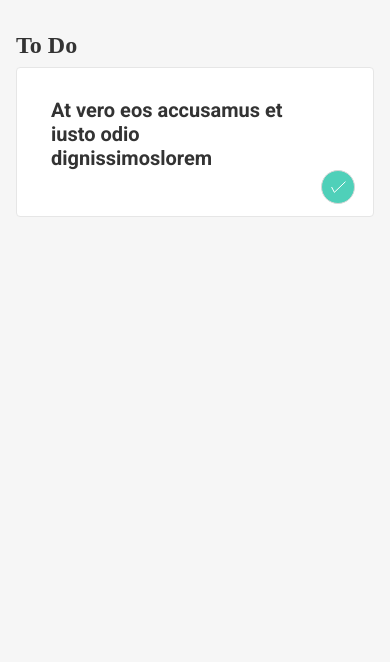
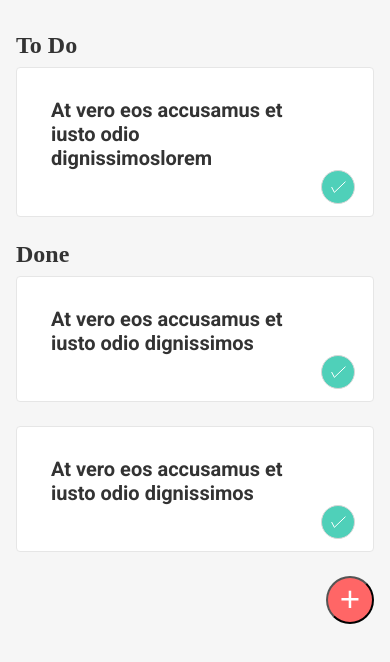
Before and after one commit to bindiyah/todo-app, a plain HTML site: page index.html in a window 390 px wide. Drawn offline with Linux system fonts and the light colour scheme.

Commit message:
mobile design completed

```diff
--- a/index.html
+++ b/index.html
@@ -17,10 +17,22 @@
                 <span class="checkmark"></span>
               </label>
     </div>
-    <div class="workdone">
-
+    <div class="header"><h1>Done</h1></div>
+    <div class="tasks">
+<p>At vero eos accusamus et iusto odio dignissimos</p>
+<label class="checkbox-main">
+                <input type="checkbox" checked="checked">
+                <span class="checkmark"></span>
+              </label>
     </div>
+    <div class="tasks">
+            <p>At vero eos accusamus et iusto odio dignissimos</p>
+            <label class="checkbox-main">
+                            <input type="checkbox" checked="checked">
+                            <span class="checkmark"></span>
+                          </label>
+                </div>
+<input type="button" class="addtask" value="+">
 </div>
-
 </body>
 </html>
--- a/style.css
+++ b/style.css
@@ -25,6 +25,7 @@ padding:16px;
   font-weight: bold;
   line-height: 1.2;
   color: #333333;
+  margin-bottom: 24px;
 }
 .tasks p {
     margin: 0;
@@ -74,3 +75,14 @@ padding:16px;
     background-color: #4fd0b9;
     background-image: url("tickactive.svg");
   }
+  .addtask {
+        width: 48px;
+        height: 48px;
+        background-color: #ff6666;
+        border-radius: 50%;
+        position: fixed;
+        right: 16px;
+        font-size: 35px;
+        color: white;
+        padding-bottom: 5px;
+  }
```
